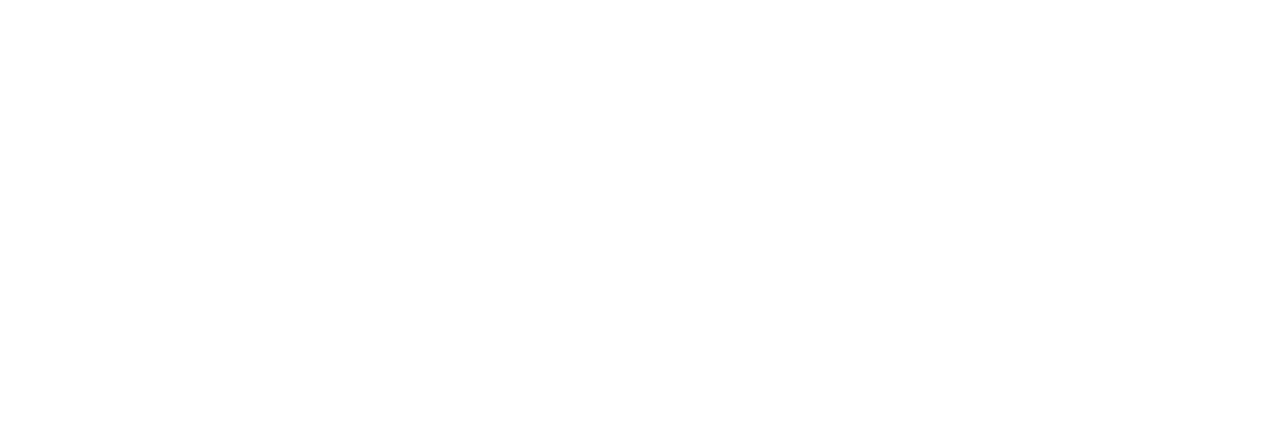
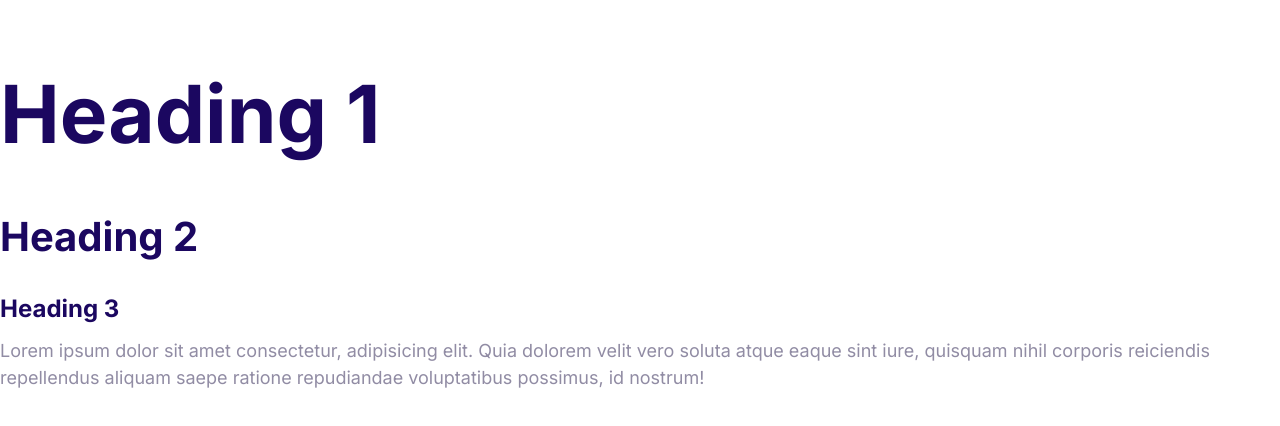
Before and after one commit to seanc0der/moshify-replica, a plain HTML site: page index.html in a window 1280 px wide. Drawn offline with Linux system fonts and the light colour scheme.

Commit message:
Defined the styles for the fonts.

```diff
--- a/css/styles.css
+++ b/css/styles.css
@@ -2,6 +2,54 @@
 	--color-primary: #2584ff;
 	--color-secondary: #00d9ff;
 	--color-accent: #ff3400;
-	--color-heading: #1b0760;
+	--color-headings: #1b0760;
 	--color-body: #918ca4;
 }
+
+html {
+	font-size: 62.5%;
+}
+
+body {
+	font-family: "Inter", Arial, Helvetica, sans-serif;
+	font-size: 2.4rem;
+	color: var(--color-body);
+	line-height: 1.5;
+}
+
+h1,
+h2,
+h3 {
+	color: var(--color-headings);
+	margin-bottom: 1rem;
+}
+
+h1 {
+	font-size: 7rem;
+}
+
+h2 {
+	font-size: 4rem;
+}
+
+h3 {
+	font-size: 3rem;
+}
+
+p {
+	margin-top: 0;
+}
+
+@media screen and (min-width: 1024px) {
+	body {
+		font-size: 1.8rem;
+	}
+
+	h1 {
+		font-size: 8rem;
+	}
+
+	h3 {
+		font-size: 2.4rem;
+	}
+}
--- a/index.html
+++ b/index.html
@@ -3,9 +3,25 @@
 	<head>
 		<meta charset="UTF-8" />
 		<meta name="viewport" content="width=device-width, initial-scale=1.0" />
+		<link rel="preconnect" href="https://fonts.googleapis.com" />
+		<link rel="preconnect" href="https://fonts.gstatic.com" crossorigin />
+		<link
+			href="https://fonts.googleapis.com/css2?family=Inter:wght@400;700&display=swap"
+			rel="stylesheet"
+		/>
 		<link rel="stylesheet" href="css/normalize.css" />
 		<link rel="stylesheet" href="css/styles.css" />
 		<title>Moshify — Go Online for Just $9</title>
 	</head>
-	<body></body>
+	<body>
+		<h1>Heading 1</h1>
+		<h2>Heading 2</h2>
+		<h3>Heading 3</h3>
+		<p>
+			Lorem ipsum dolor sit amet consectetur, adipisicing elit. Quia dolorem
+			velit vero soluta atque eaque sint iure, quisquam nihil corporis
+			reiciendis repellendus aliquam saepe ratione repudiandae voluptatibus
+			possimus, id nostrum!
+		</p>
+	</body>
 </html>
```
